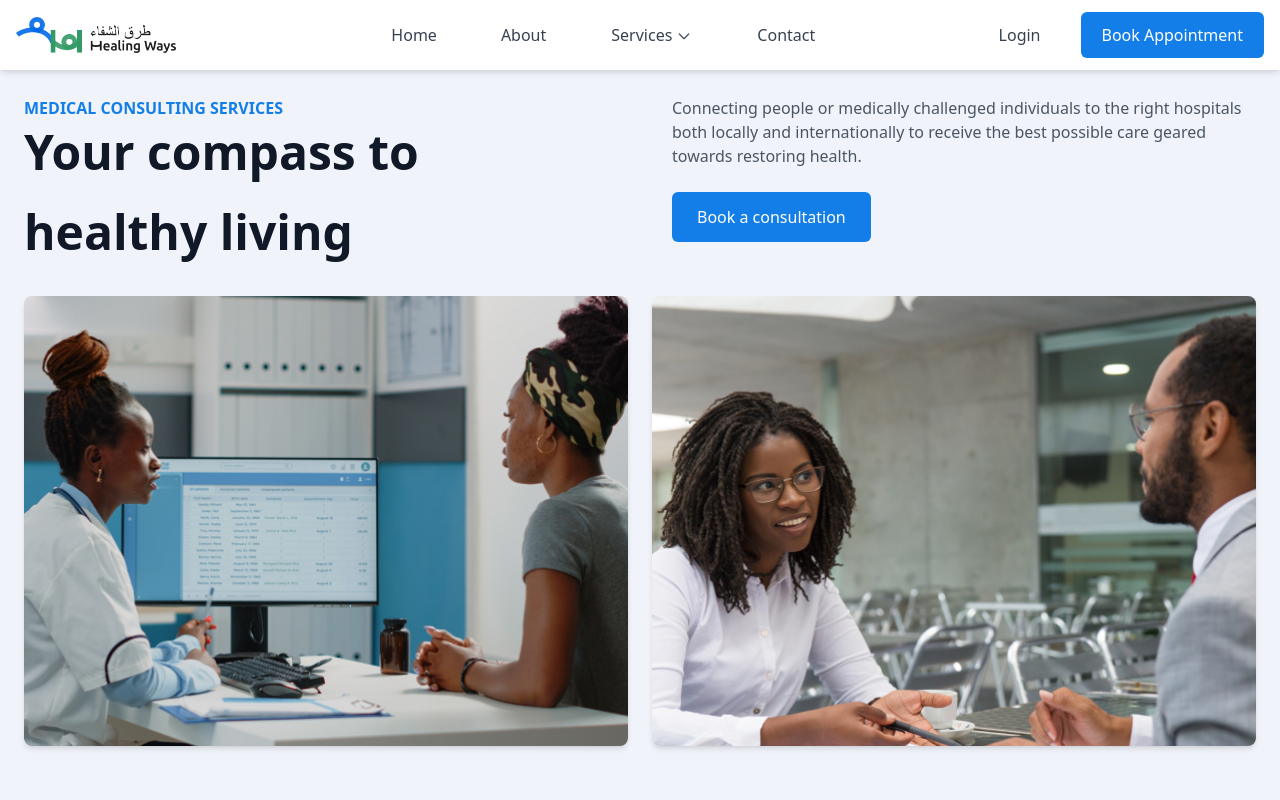
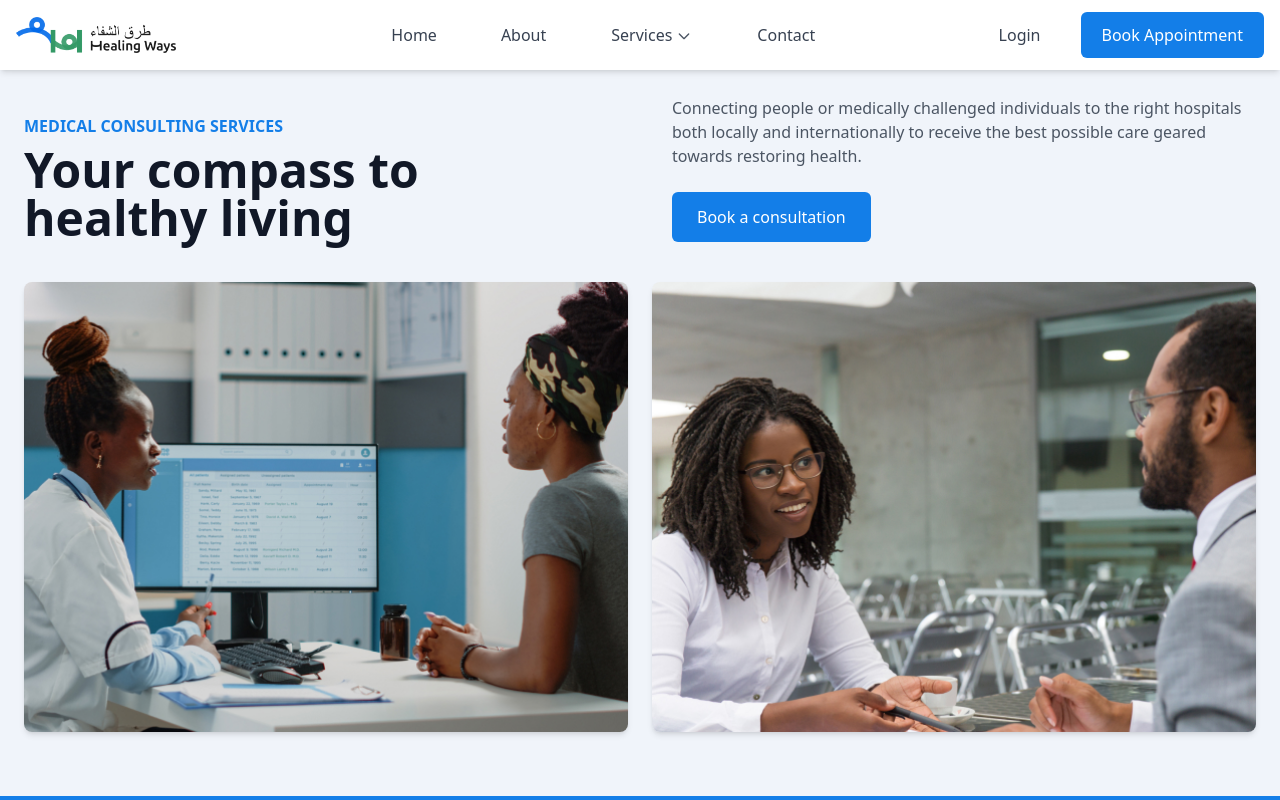
Before and after one commit to Binmuhammad001/healing-ways, a React (Vite) app: page / in a window 1280 px wide. Shown: the top 800 px of the page. Built offline with nearby package versions, Linux system fonts and the light colour scheme.

Commit message:
Update hero.jsx

```diff
--- a/src/components/home/hero.jsx
+++ b/src/components/home/hero.jsx
@@ -8,29 +8,27 @@ export default function Hero() {
       <div className="max-w-7xl mx-auto px-4 sm:px-6">
 
         {/* === Text Section === */}
-        <div className="flex flex-col md:flex-row justify-between items-start mb-10">
+        <div className="flex flex-col md:flex-row justify-between items-start md:items-end mb-10">
 
           {/* Left Column */}
           <div className="md:w-1/2 mb-6 md:mb-0">
-           <p className="font-semibold uppercase mb-2" style={{ color: '#137EE8' }}>
-  Medical Consulting Services
-</p>
-          <h1 className="text-3xl sm:text-4xl md:text-5xl font-bold text-gray-900">
-  Your compass to <br />
-  <span className="pt-8 inline-block">healthy living</span>
-</h1>
-
-
+            <p className="font-semibold uppercase mb-2" style={{ color: '#137EE8' }}>
+              Medical Consulting Services
+            </p>
+            <h1 className="text-3xl sm:text-4xl md:text-5xl font-bold text-gray-900 leading-tight">
+              Your compass to <br />
+              healthy living
+            </h1>
           </div>
 
           {/* Right Column */}
-          <div className="md:w-1/2 md:pl-8 mt-4 md:mt-0">
+          <div className="md:w-1/2 md:pl-8 mt-4 md:mt-0 flex flex-col justify-end">
             <p className="mb-6 text-gray-600 text-sm sm:text-base">
               Connecting people or medically challenged individuals to the right
               hospitals both locally and internationally to receive the best
               possible care geared towards restoring health.
             </p>
-            <button className="bg-[#137EE8] text-white px-6 py-3 rounded-md hover:bg-blue-700 transition">
+            <button className="bg-[#137EE8] text-white px-6 py-3 rounded-md hover:bg-blue-700 transition w-fit">
               Book a consultation
             </button>
           </div>
```
